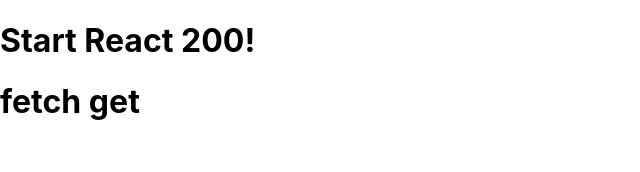
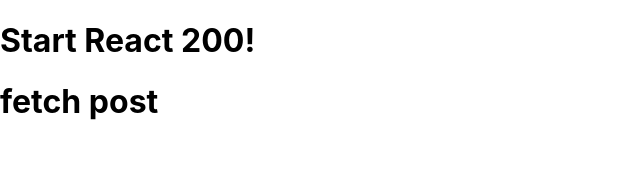
Before and after one commit to bestroom449k/first_App, a React (Create React App) app: page / in a window 1280 px wide. Shown: the top 172 px of the page, without its empty margins (0-640 px from the left). Built offline with nearby package versions, Linux system fonts and the light colour scheme; no server answers.

Commit message:
chapter 60

```diff
--- a/src/App.js
+++ b/src/App.js
@@ -1,13 +1,14 @@
 import React from 'react';
-import FetchGet from './R059_FetchGet'
+import FetchPost from './R060_FetchPost'
 
 function App() {
   return (
     <div>
       <h1>Start React 200!</h1>
-      <FetchGet/>
+      <FetchPost/>
     </div>
   );
 }
 
 export default App;
+// 링크는 지금 오래되어서 작동을 하지 않음
--- a/src/R059_FetchGet.js
+++ /dev/null
@@ -1,17 +0,0 @@
-import React, { Component } from 'react';
-
-class R059_FetchGet extends Component {
-  componentDidMount = async () => {
-    const response = await fetch('http://date.jsontest.com/');
-    const body = await response.json();
-    alert(body.date)
-  }
-
-  render() {
-    return (
-        <h1>fetch get</h1>
-    )
-  }
-}
-
-export default R059_FetchGet;
--- /dev/null
+++ b/src/R060_FetchPost.js
@@ -0,0 +1,24 @@
+import React, { Component } from 'react';
+
+class R060_FetchPost extends Component {
+  componentDidMount = async () => {
+    const response = await fetch('http://date.jsontest.com/', {
+      method: 'POST',
+      headers: {
+      'Content-Type': 'application/json',
+      },  // POST로 서버에 보내기 application/json은 언어라고 알려주기
+      body: { a:"react", b:200 },
+    }); // a:"react", b:200 라고 보내기
+    const body = await response.json();
+    alert(body.date)
+  } //body.date 알림
+  // a,b는 출력 안됨
+
+  render() {
+    return (
+        <h1>fetch post</h1>
+    )
+  }
+}
+
+export default R060_FetchPost;
```
